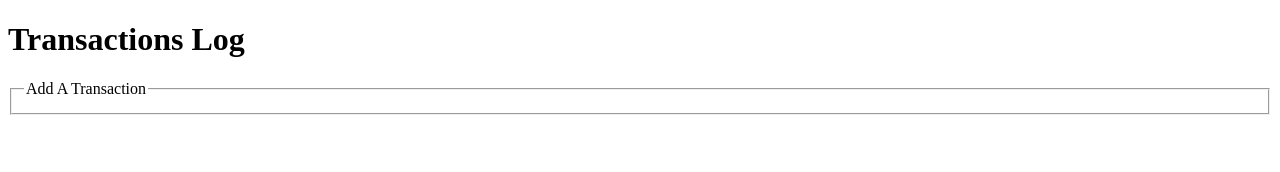
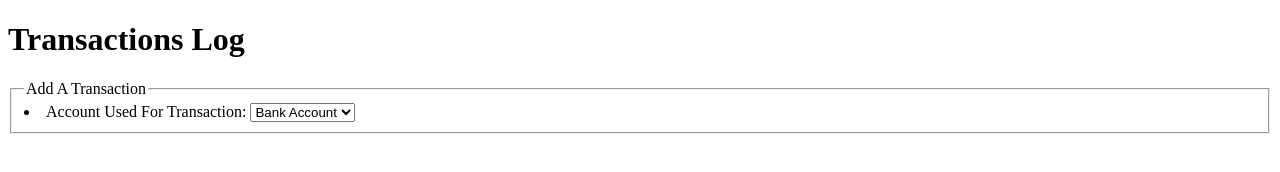
Before and after one commit to mperez1227/VFW_Project1, a plain HTML site: page additem.html in a window 1280 px wide. Drawn offline with Linux system fonts and the light colour scheme.

Commit message:
Added drop down box.

```diff
--- a/additem.html
+++ b/additem.html
@@ -14,5 +14,14 @@
 		<form action="#" method="post">
 			<fieldset>
 				<legend>Add A Transaction</legend>
+					<li>
+						<label for="account">Account Used For Transaction:</label>
+						<select id="account">
+							<option value="Bank Account">Bank Account</option>
+							<option value="CC Chase">CC Chase</option>
+							<option value="CC Amex">CC Amex</option>
+						</select>
+					</li>
+			</fieldset>
 	</body>
 </html>
```
